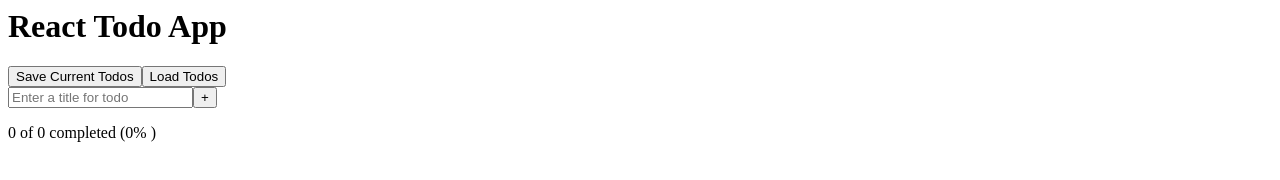
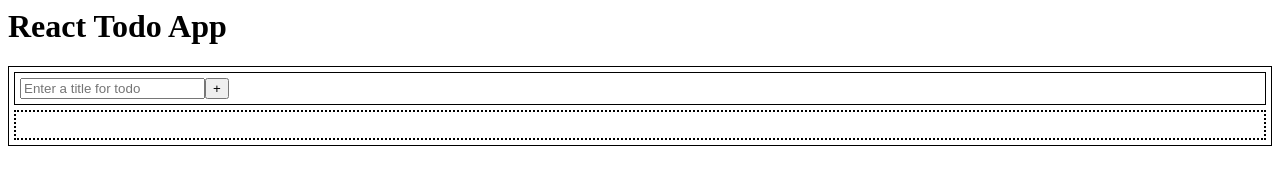
Before and after one commit to DRGNCoDR/React-Todo-2025, a React app: page / in a window 1280 px wide. Built offline with nearby package versions, Linux system fonts and the light colour scheme.

Commit message:
Refactor (Add and list) for readability

```diff
--- a/rollup.config.js
+++ b/rollup.config.js
@@ -1,9 +1,9 @@
-import serve from "rollup-plugin-serve";
-import livereload from "rollup-plugin-livereload";
-import babel from '@rollup/plugin-babel';
-import { nodeResolve } from '@rollup/plugin-node-resolve';
-import commonjs from '@rollup/plugin-commonjs';
-import replace from '@rollup/plugin-replace';
+import serve from "rollup-plugin-serve"
+import livereload from "rollup-plugin-livereload"
+import babel from "@rollup/plugin-babel"
+import { nodeResolve } from "@rollup/plugin-node-resolve"
+import commonjs from "@rollup/plugin-commonjs"
+import replace from "@rollup/plugin-replace"
 
 export default {
   input: "src/index.js",
@@ -17,7 +17,7 @@ export default {
       extensions: [".js"],
     }),
     replace({
-      'process.env.NODE_ENV': JSON.stringify( 'development' )
+      'process.env.NODE_ENV': JSON.stringify("sdevelopment")
     }),
     babel({
       presets: ["@babel/preset-react"],
--- /dev/null
+++ b/src/comp/add.js
@@ -0,0 +1,44 @@
+import React from "react"
+import {useState} from "react"
+
+function Add ({ todos, setTodo }) {
+    const [title, setTitle] = useState("")
+
+    function addTodo() {
+        const newTodo = {
+            id : Date.now().toString(),
+            title : title,
+            complete : false
+        }
+
+        setTodo(
+            [
+                ...todos,
+                newTodo
+            ]
+        )
+    }
+
+    return (
+        //<> React Fragment shorthand
+        <>
+            <input
+                name = "todo-title"
+                value = {title}
+                placeholder = "Enter a title for todo"
+                onChange = {e => setTitle(e.target.value)}
+            />
+
+            <span>
+                <button
+                    onClick = {addTodo}
+                >
+                    +
+                </button>
+            </span>
+        </>
+    )
+}
+export default Add
+
+//Axel: Max line per file 100
--- /dev/null
+++ b/src/comp/list.js
@@ -0,0 +1,22 @@
+import React from "react"
+
+function List({todos}) {
+    const todoList = todos.map(
+        (todo) =>
+        <li
+            key = {todo.id}
+        >
+            {todo.title}
+        </li>
+    )
+
+    return (
+        <div>
+            <ol>
+                {todoList}
+            </ol>
+        </div>
+    )
+}
+export default List
+//Axel: Max line per file 100
--- a/src/index.js
+++ b/src/index.js
@@ -1,10 +1,9 @@
-import React from 'react';
-import { createRoot } from 'react-dom/client';
+import React from "react"
+import {createRoot} from "react-dom/client"
+import Todos from "./todos"
 
-import Todos from './todos'
-
-const domNode = document.getElementById('root');
-const root = createRoot(domNode);
+const domNode = document.getElementById("root")
+const root = createRoot(domNode)
 
 function App() {
     return (
@@ -15,6 +14,6 @@ function App() {
     )
 }
 
-export default App;
+export default App
 
-root.render(<App />);
+root.render(<App />)
--- a/src/todos.js
+++ b/src/todos.js
@@ -1,293 +1,50 @@
-import React, { useEffect, useState } from "react";
+import React from "react"
+import {useState} from "react"
+import Add from "./comp/add"
+import List from "./comp/list"
 
-function Todos()
-{
-    //Styling
-    const todoComplete =
-    {
-        color: "green",
-        textDecoration: 'line-through'
-    };
-
-    //Hooks
-    const [todos, setTodo] = useState([])
-    const [description, setTitle] = useState('');
-
-    //Logic functions
-    function generateNewID()
-    {
-        return Date.now().toString(36)
+function Todos() {
+    const border1 = {
+        border : "1px solid black"
+    }
+    const border2 = {
+        border : "2px dotted black"
+    }
+    const pad5 = {
+        padding : "5px"
+    }
+    const margin5 = {
+        margin : "5px"
     }
 
-    function getCurrentTodos()
-    {
-        return [...todos]
-    }
+    const [todos, setTodo] = useState([])
 
-    function addTodo()
-    {
-        const newTodo =
-        {
-            id : generateNewID(),
-            title : description,
-            complete : false
-        }
+    return (
+        <div style={border1}>
+            <div style={{
+                    ...border1,
+                    ...pad5,
+                    ...margin5
+                }}
+            >
+                <Add
+                    todos={todos}
+                    setTodo={setTodo}
+                />
+            </div>
 
-        if (description != "")
-        {
-            const newTodo =
-            {
-                id : Date.now(),
-                title : description,
-                complete : false //TODO: passed in value
-            }
-            setTodo(
-                [
-                    ...todos,
-                    newTodo
-                ]
-            )
-        }
-    }
-
-    function completeTodo(id)
-    {
-        const newTodos = getCurrentTodos()
-
-        newTodos.forEach
-        (
-            (todo) =>
-            {
-                if(todo.id == id){
-                    todo.complete = !todo.complete
-                }
-            }
-        )
-
-        setTodo(newTodos);
-    }
-
-    function deleteTodo(id)
-    {
-        const currTodos = getCurrentTodos()
-
-        const filteredTodos = currTodos.filter
-        (
-            (todo) => todo.id !== id
-        )
-
-        setTodo(filteredTodos)
-    }
-
-    function editTodo(id)
-    {
-        const newTodos = getCurrentTodos()
-
-        newTodos.forEach
-        (
-            (todo) =>
-            {
-                if (todo.id == id){
-                    todo.title = description
-                }
-            }
-        )
-
-        setTodo(newTodos);
-    }
-
-    function saveTodos()
-    {
-        const todos = getCurrentTodos()
-        localStorage.setItem("Todos", JSON.stringify(todos))
-    }
-
-    function loadTodos()
-    {
-        const todos = JSON.parse(localStorage.getItem("Todos"))
-        setTodo(todos)
-    }
-
-    //Button Components
-    function AddButton()
-    {
-        return (
-            <span>
-                <button
-                    onClick = {addTodo}
-                >
-                    +
-                </button>
-            </span>
-        )
-    }
-
-    function EditButton({id})
-    {
-        return (
-            <span>
-                <button
-                    onClick={() => editTodo(id) }
-                >
-                    E
-                </button>
-            </span>
-        )
-    }
-
-    function DeleteButton({id})
-    {
-        return (
-            <span>
-                <button
-                    onClick={() => deleteTodo(id) }
-                >
-                    X
-                </button>
-            </span>
-        )
-    }
-
-    function SaveButton()
-    {
-        return (
-            <span>
-                <button
-                    onClick={() => saveTodos() }
-                >
-                    Save Current Todos
-                </button>
-            </span>
-        )
-    }
-
-    function LoadButton()
-    {
-        return (
-            <span>
-                <button
-                    onClick={() => loadTodos() }
-                >
-                    Load Todos
-                </button>
-            </span>
-        )
-    }
-
-    function CompleteCheckbox(
-        {
-            id,
-            complete
-        }
-    )
-    {
-        return(
-            <input
-                type = "checkbox"
-                checked = {complete}
-                onChange = {() => completeTodo(id)}
-            />
-        )
-    }
-
-    //View/Display Components
-    function TodoTitle(
-        {
-            complete,
-            title
-        }
-    )
-    {
-        return(
-            <span
-                style =
-                {
-                    complete
-                        ? todoComplete
-                        : {}
-                }
+            <div style={{
+                    ...border2,
+                    ...pad5,
+                    ...margin5
+                }}
             >
-                {title}
-            </span>
-        )
-    }
-
-    function List()
-    {
-        const todoList = todos.map(
-            (todo) =>
-            <li key = {todo.id}>
-                <CompleteCheckbox
-                    complete = {todo.complete}
-                    id = {todo.id}
+                <List
+                    todos={todos}
                 />
-                <TodoTitle
-                    complete = {todo.complete}
-                    title = {todo.title}
-                />
-                <EditButton id = {todo.id} />
-                <DeleteButton id = {todo.id}/>
-            </li>
-        )
-        return (
-            <ol>
-                {todoList}
-            </ol>
-        )
-    }
-
-    function PercentageDisplay()
-    {
-        let totalTodos = todos.length
-        let completeCount = 0
-        let percentage = 0
-
-        todos.forEach(todo => {
-            if (todo.complete){
-                completeCount += 1
-            }
-        });
-
-        percentage = Math.floor(
-            (completeCount / totalTodos) * 100
-        )
-
-        return (
-            <p>
-                {completeCount} of {totalTodos} completed
-                    (
-                        {
-                            completeCount > 0
-                            ? percentage
-                            : 0
-                        }
-                        %
-                    )
-            </p>
-        )
-    }
-
-    //Main return for Todos
-    return (
-        <div>
-            <div>
-                <SaveButton />
-                <LoadButton />
-            </div>
-            <div>
-                <input
-                    name = "todo-title"
-                    value = {description}
-                    placeholder = "Enter a title for todo"
-                    onChange = {e => setTitle(e.target.value)}
-                />
-                <AddButton />
-            </div>
-            <div>
-                <PercentageDisplay />
-                <List/>
             </div>
         </div>
     )
 }
-export default Todos;
+export default Todos
+//Axel: Max line per file 100
```
Also changed, not shown: index.html (+1 -1 lines), src/todos-bak.js (added, +262 -0 lines).
